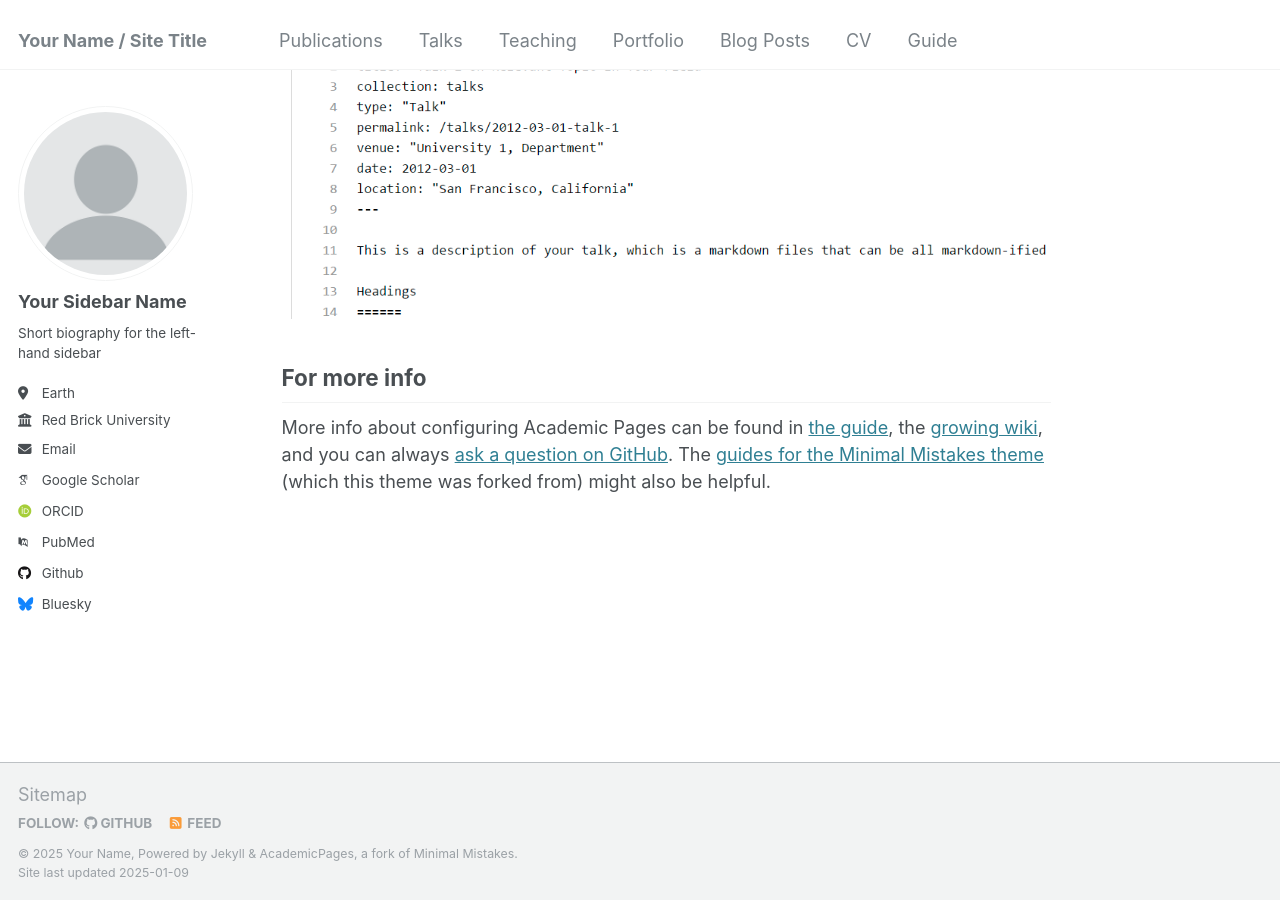
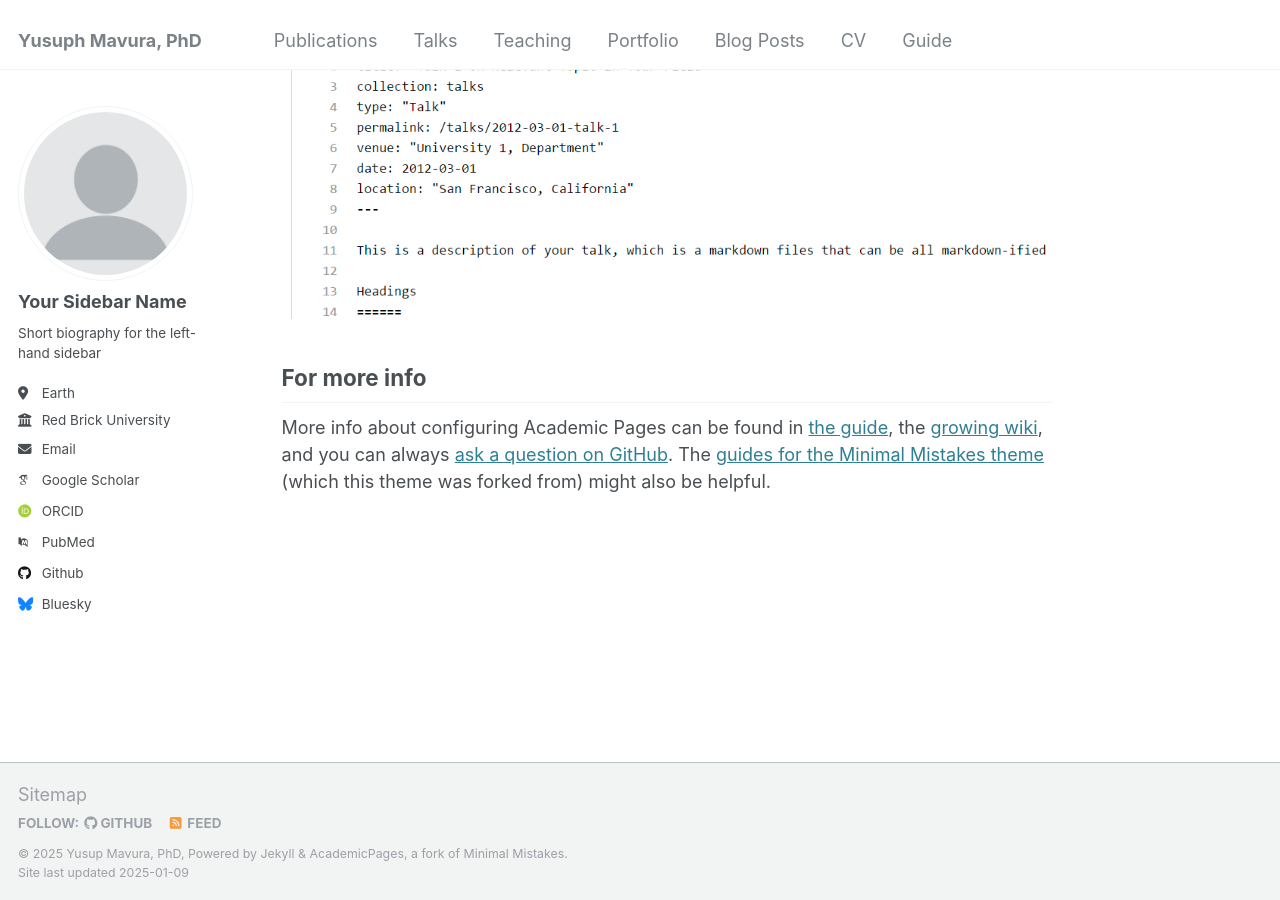
Before and after one commit to ymavura3/yusuph-mavura, a Jekyll site: the page built from _pages/about.md, in a window 1280 px wide and 900 px high, scrolled down 2643 px. Built offline with Jekyll 4.4.1, drawn with Linux system fonts in a browser that asks for light colours; some web fonts are replaced.

Commit message:
Update _config.yml
Changed name on config.yml

```diff
--- a/_config.yml
+++ b/_config.yml
@@ -8,9 +8,9 @@
 
 # Basic Site Settings
 locale                   : "en-US"
-title                    : "Your Name / Site Title"
+title                    : "Yusuph Mavura, PhD"
 title_separator          : "-"
-name                     : &name "Your Name"
+name                     : &name "Yusup Mavura, PhD"
 description              : &description "personal description"
 url                      : https://academicpages.github.io # the base hostname & protocol for your site e.g. "https://[your GitHub username].github.io"
 baseurl                  : "" # the subpath of your site, e.g. "/blog"
```
